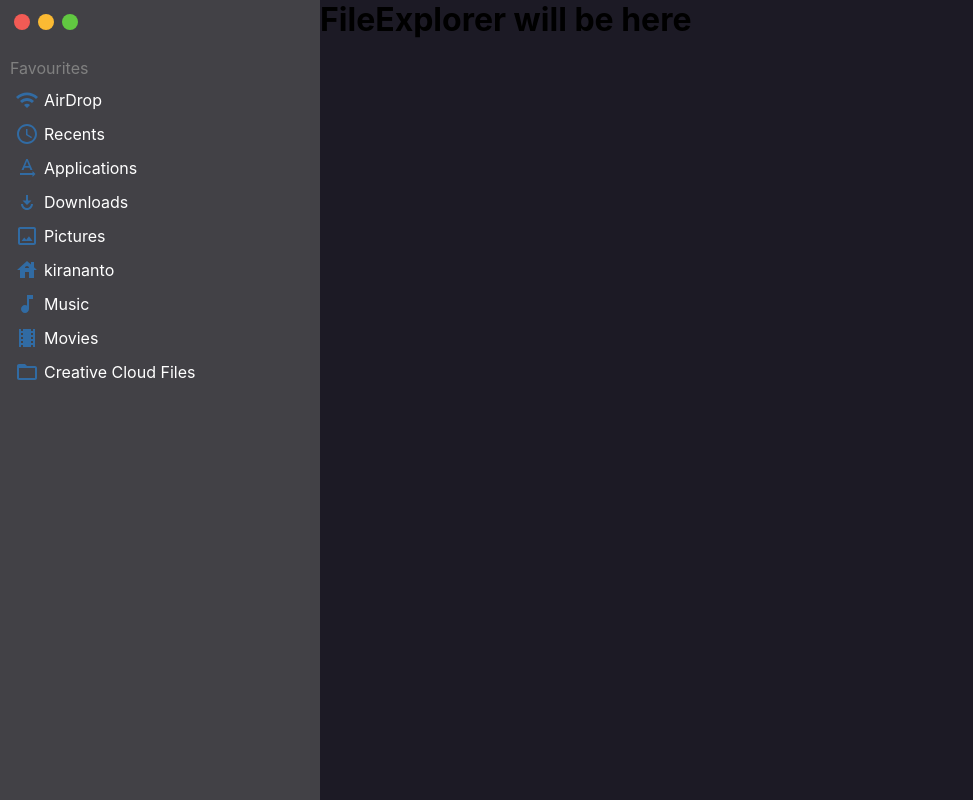
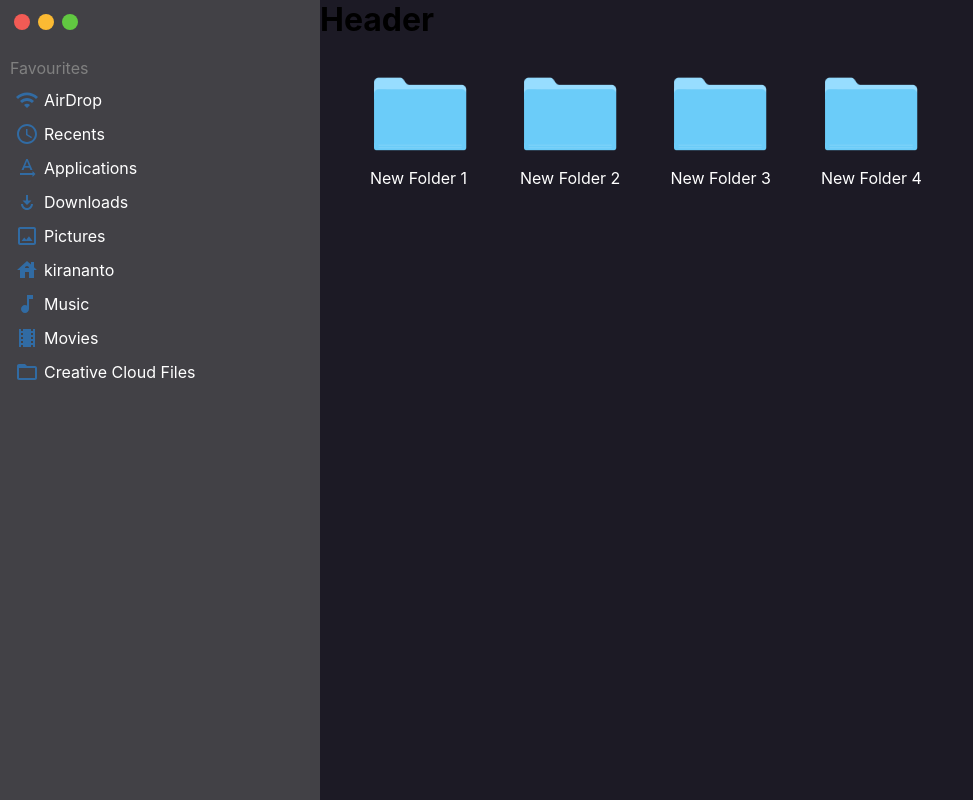
Before and after one commit to abhisheksarwan/fileex, a React (Create React App) app: page / in a window 1280 px wide. Shown: the whole page, without its empty margins (0-973 px from the left). Built offline with nearby package versions, Linux system fonts and the light colour scheme.

Commit message:
added folder and filemanager  components

```diff
--- a/src/App.js
+++ b/src/App.js
@@ -1,14 +1,15 @@
 import './App.css';
 import Sidebar from './components/Sidebar/Sidebar';
 import FileManager from './components/FileManager/FileManager';
+import seedFolders from './seedFolders';
 
 function App() {
   return (
     <div className="App">
       <Sidebar />
-      <FileManager />
+      <FileManager {...seedFolders[0]} />
     </div>
-  );
+  )
 }
 
 export default App;
--- a/src/components/FileManager/FileManager.css
+++ b/src/components/FileManager/FileManager.css
@@ -2,3 +2,9 @@
     background-color: #1c1a25;
     flex:0.75;
 }
+
+.fileManager_folders {
+    display: flex;
+    color: white;
+    flex-flow: row wrap;
+}
--- a/src/components/FileManager/FileManager.js
+++ b/src/components/FileManager/FileManager.js
@@ -1,11 +1,18 @@
 import React from 'react';
 import './FileManager.css';
+import Folder from '../../components/Folder/Folder';
 
 
-function FileManager() {
+const FileManager = (props) => {
+    const folders = props.subFolder.map(folder => (
+        <Folder name={folder.name} />
+    ));
     return (
         <div className="fileManager">
-            <h1>FileExplorer will be here</h1>
+            <h1>Header</h1>
+                <div className="fileManager_folders">
+                    {folders}
+                </div>
         </div>
     )
 }
--- /dev/null
+++ b/src/components/Folder/Folder.css
@@ -0,0 +1,8 @@
+.folder {
+    padding-top:25px;
+    padding-left:50px;
+    display: block;
+}
+.folder_icon {
+    height:100px;
+}
--- /dev/null
+++ b/src/components/Folder/Folder.js
@@ -0,0 +1,14 @@
+import React from 'react';
+import icon from '../../mac-os-folder.png';
+import './Folder.css';
+
+const Folder = (props) => {
+    return (
+        <div className="folder">
+            <img src={icon} className="folder_icon"/>
+            <p>{props.name}</p>
+        </div>
+    )
+}
+
+export default Folder;
--- /dev/null
+++ b/src/seedFolders.js
@@ -0,0 +1,13 @@
+export default [
+    {
+      folderName: "AirDrop",
+      id: "airdrop",
+      icon: "WifiIcon",
+      subFolder: [
+        { name: "New Folder 1" },
+        { name: "New Folder 2" },
+        { name: "New Folder 3" },
+        { name: "New Folder 4" }
+      ]
+    },
+  ];
```
Also changed, not shown: src/mac-os-folder.png (added).
